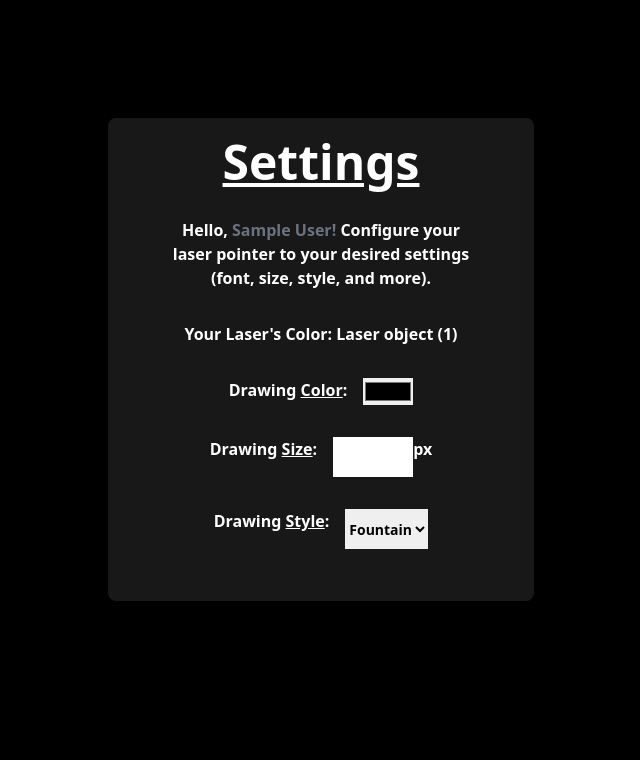
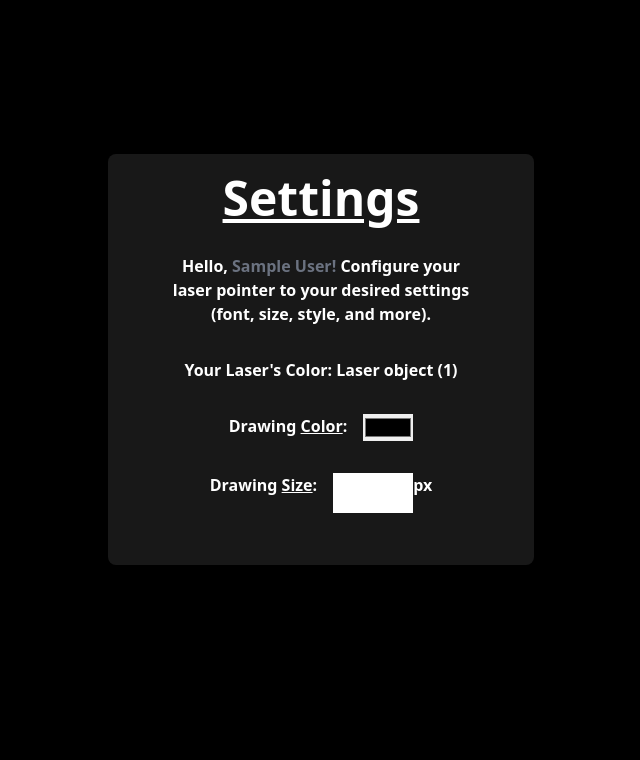
Before and after one commit to aidanvancil/virtual_graffiti_box, a Django app: template app/templates/settings.html in a window 1280 px wide. Shown: the part 88-848 px from the top of the page, without its empty margins (319-959 px from the left). Run offline with Django 4.2, Linux system fonts and the light colour scheme; tables that the repository leaves empty hold one stand-in row (values such as "Sample post"); the template is opened without the code that fills it: values that come from a table or form of the project are taken from there, most other values are stand-ins (such as "Sample title", 1, 10 or a date in 2020); data that the repository does not hold is empty; some libraries are stand-ins or nearby versions.

Commit message:
chore: update model to hold uid code

```diff
--- a/app/models.py
+++ b/app/models.py
@@ -13,7 +13,7 @@
     id = models.CharField(max_length=10, primary_key=True)
     color = models.CharField(max_length=30, default='#777777', null=True)
     size = models.IntegerField(default=10)
-    style = models.CharField(max_length=30, default='Fountain')
+    code = models.IntegerField(unique=True)
 
     class Meta:
         app_label = 'app'
@@ -23,6 +23,7 @@
     first_name = models.CharField(max_length=30)
     last_name = models.CharField(max_length=30)
     laser = models.ForeignKey(Laser, on_delete=models.SET_NULL, null=True)
+    code = models.IntegerField(unique=True)
 
     class Meta:
         app_label = 'app'
--- a/app/templates/settings.html
+++ b/app/templates/settings.html
@@ -41,16 +41,6 @@
                     <div class="mb-8 flex space-x-4 justify-center">
                         <label>Drawing <span class="underline">Size</span>:</label>
                         <input id="sizeInput" class="w-20 h-10 text-black font-bold" type="number" min="1" max="200" class="ml-2" onchange="setLaser('size')"/> px
-                    </div>
-
-                    <!-- Drawing Style Dropdown -->
-                    <div class="mb-8 flex space-x-4 justify-center">
-                        <label>Drawing <span class="underline">Style</span>:</label>
-                        <select id='styleDropdown' class="ml-2 text-black font-bold text-sm h-10" onchange="setLaser('style')">
-                            <option value="fountain">Fountain</option>
-                            <option value="pencil">Pencil</option>
-                            <option value="spray">Spray</option>
-                        </select>
                     </div>
                 </div>
             </div>
```
